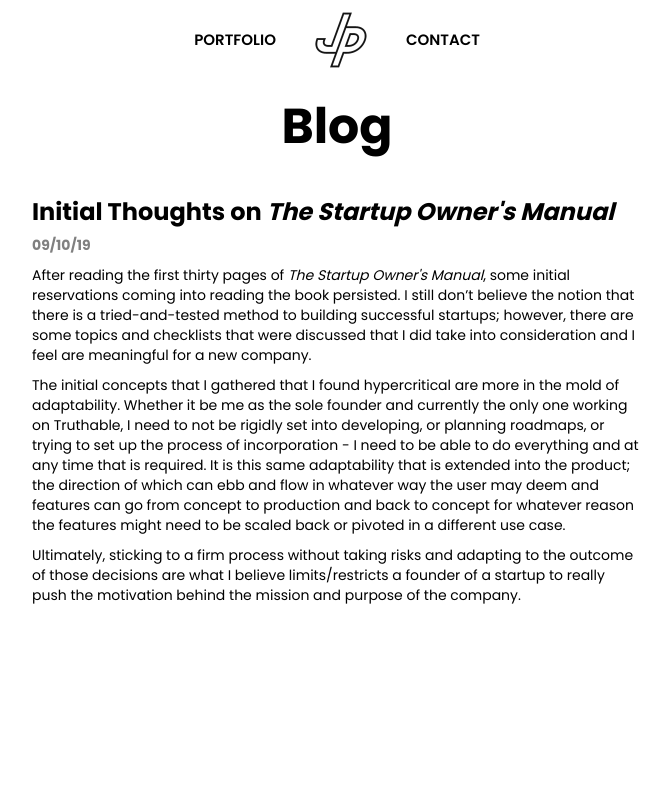
After one commit to jpereira99/My-Website-v2, a Flask app: page /blog/launchpad/1 in a window 1280 px wide. The commit adds this page. Shown: the whole page, without its empty margins (303-971 px from the left). Run offline with Flask 2, Linux system fonts and the light colour scheme; some libraries are stand-ins or nearby versions.

Commit message:
added blog post for IDE 314 class

```diff
--- a/main.py
+++ b/main.py
@@ -72,6 +72,15 @@ def webhook3():
     return '''Successfully submitted into database'''
 
 
+# -- BLOG PAGES -- #
+@app.route("/blog/")
+def blogMain():
+    return render_template("blogMain.html")
+
+@app.route("/blog/launchpad/1")
+def blogLaunchpad1():
+    return render_template("blogLaunchpad1.html")
+
 
 
 # -- ERROR PAGES -- #
--- /dev/null
+++ b/templates/blogLaunchpad1.html
@@ -0,0 +1,74 @@
+<!DOCTYPE html>
+<html lang="en">
+<head>
+    <meta charset="UTF-8">
+    <title>JP | Blog</title>
+
+    <meta name="viewport" content="width=device-width, initial-scale=1">
+    <link rel="shortcut icon" href="{{ url_for('static', filename='images/favicon.ico') }}" type="image/x-icon">
+    <link rel="stylesheet" href="{{ url_for('static', filename='css/uikit.min.css') }}" />
+    <script src="{{ url_for('static', filename='js/uikit.min.js') }}"></script>
+    <script src="{{ url_for('static', filename='js/uikit-icons.min.js') }}"></script>
+
+    <link href="https://fonts.googleapis.com/css?family=Poppins:400,500,600,700" rel="stylesheet">
+
+    <script src="https://cdnjs.cloudflare.com/ajax/libs/jquery/3.2.1/jquery.min.js"></script>
+    <link href="https://cdnjs.cloudflare.com/ajax/libs/twitter-bootstrap/3.3.7/css/bootstrap.min.css" rel="stylesheet"/>
+    <script src="https://cdnjs.cloudflare.com/ajax/libs/twitter-bootstrap/3.3.7/js/bootstrap.min.js"></script>
+
+    <link href="https://cdn.iconmonstr.com/1.3.0/css/iconmonstr-iconic-font.min.css" rel="stylesheet"/>
+
+    <link href="{{ url_for('static', filename='css/jpStyle.css') }}" rel="stylesheet"/>
+
+
+</head>
+<body>
+
+<div uk-height-viewport="expand" class="uk-width-expand uk-card">
+
+    <div id="nav" style="cursor:auto;">
+        <div uk-sticky="animation: uk-animation-slide-top; sel-target: .uk-navbar-container; cls-active: uk-navbar-sticky; cls-inactive: uk-navbar-transparent uk-light; top: 200">
+            <nav class="uk-navbar-container">
+
+                <div class="uk-navbar-center">
+
+                    <div class="uk-container uk-container-expand">
+                        <div uk-navbar style="font-family: Poppins;">
+                            <ul class="uk-navbar-nav logoContainer textContainer">
+                                <li class="text"><a href="/#portfolio" class="logoContainer navbar-brand" style="font-family: Poppins; font-weight: 600; font-size: 15px; color: black">Portfolio</a></li>
+                                <li><a href="/" class="logoContainer navbar-brand" style="height: 65px; width: 100px"><img src="static/images/Logoblack.png"></a></li>
+                                <li class="text"><a href="/#contact" class="logoContainer navbar-brand" style="font-family: Poppins; font-weight: 600; font-size: 15px; color: black">Contact</a></li>
+                            </ul>
+                        </div>
+                    </div>
+
+                </div>
+            </nav>
+        </div>
+    </div>
+
+    <h1 style="font-size: 3.5em; font-weight: 700; font-family:Poppins; color:black;text-align:center;">Blog</h1>
+
+    <div id="body" class="uk-width-1-2@m uk-padding-small" style="margin: auto; font-family: Poppins; color: black;">
+        <h3><b>Initial Thoughts on <i>The Startup Owner's Manual</i></b></h3>
+        <p style="color: grey;"><b>09/10/19</b></p>
+
+        <p>
+            After reading the first thirty pages of <i>The Startup Owner's Manual</i>, some initial reservations coming into reading the book persisted. I still don’t believe the notion that there is a tried-and-tested method to building successful startups; however, there are some topics and checklists that were discussed that I did take into consideration and I feel are meaningful for a new company.
+        </p>
+
+        <p>
+            The initial concepts that I gathered that I found hypercritical are more in the mold of adaptability. Whether it be me as the sole founder and currently the only one working on Truthable, I need to not be rigidly set into developing, or planning roadmaps, or trying to set up the process of incorporation - I need to be able to do everything and at any time that is required. It is this same adaptability that is extended into the product; the direction of which can ebb and flow in whatever way the user may deem and features can go from concept to production and back to concept for whatever reason the features might need to be scaled back or pivoted in a different use case.
+        </p>
+
+        <p>
+            Ultimately, sticking to a firm process without taking risks and adapting to the outcome of those decisions are what I believe limits/restricts a founder of a startup to really push the motivation behind the mission and purpose of the company.
+        </p>
+
+    </div>
+
+</div>
+
+
+</body>
+</html>
--- a/templates/home.html
+++ b/templates/home.html
@@ -51,7 +51,7 @@
                         <div uk-navbar style="font-family: Poppins;">
                             <ul class="uk-navbar-nav logoContainer textContainer">
                                 <li class="text"><a href="#portfolio" class="logoContainer navbar-brand" style="font-family: Poppins; font-weight: 600; font-size: 15px; color: white">Portfolio</a></li>
-                                <li><a href="#header" class="logoContainer navbar-brand" style="height: 65px; width: 100px"><img src="/static/images/logowhite.png"></a></li>
+                                <li><a href="#header" class="logoContainer navbar-brand" style="height: 65px; width: 100px"><img src="/static/images/Logowhite.png"></a></li>
                                 <li class="text"><a href="#contact" class="logoContainer navbar-brand" style="font-family: Poppins; font-weight: 600; font-size: 15px; color: white">Contact</a></li>
                             </ul>
                         </div>
```
